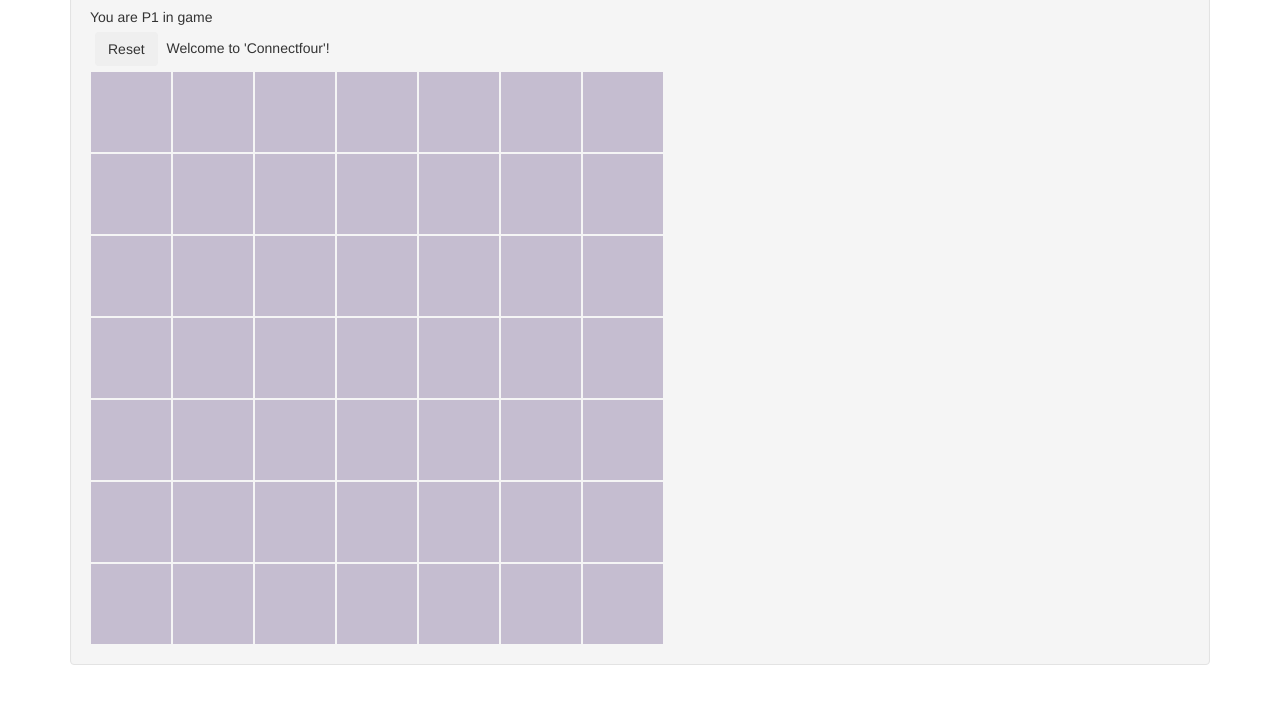
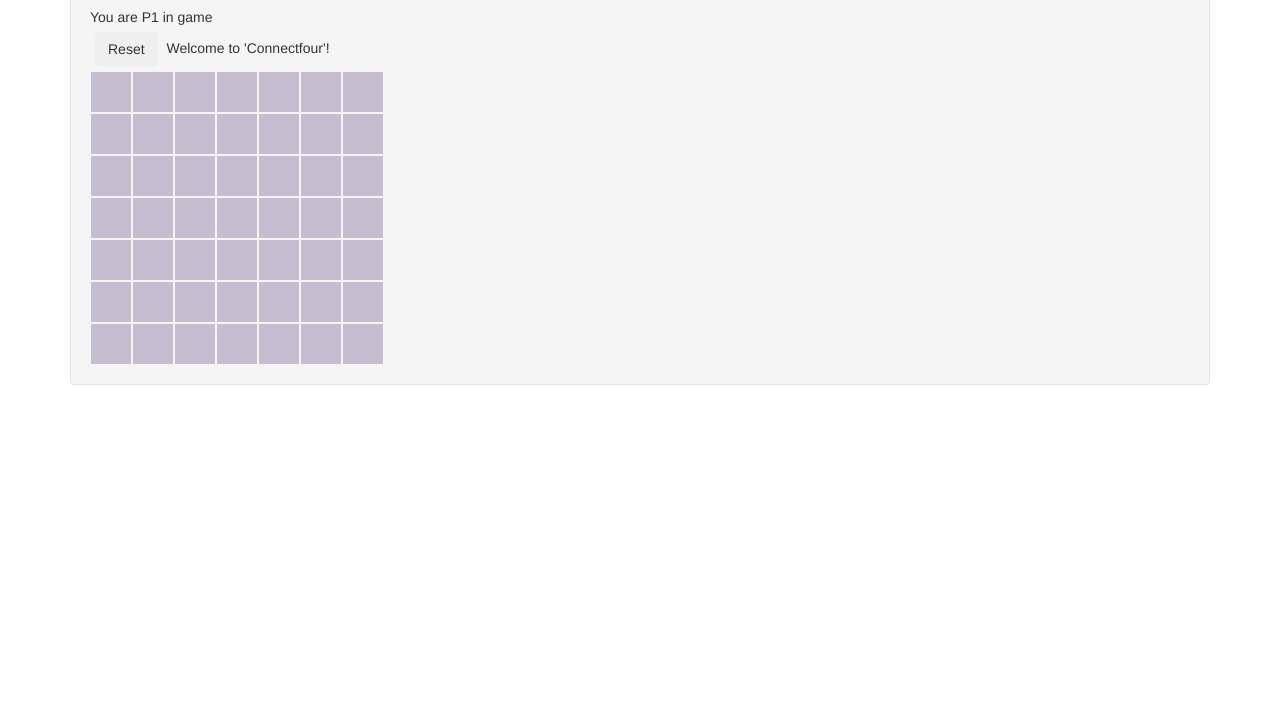
Before and after one commit to sgillis/connect-four, a website: page index.html in a window 1280 px wide. Shown: the part 83-786 px from the top of the page. Drawn offline with nearby package versions, Linux system fonts and the light colour scheme; no server answers.

Commit message:
smaller squares

```diff
--- a/css/grid.css
+++ b/css/grid.css
@@ -1,6 +1,6 @@
-.col-md-3 {
-    height: 80px;
-    width: 80px;
+.col-xs-1 {
+    height: 40px;
+    width: 40px;
     padding: 0;
     background-color: rgba(86,61,123,.3);
     margin: 1px;
--- a/index.html
+++ b/index.html
@@ -19,7 +19,7 @@
         {{ game.gameMessage }}
         <div class="container">
             <div class="row" ng-repeat="y in game.range">
-                <div class="col-md-3" ng-repeat="x in game.range"
+                <div class="col-xs-1" ng-repeat="x in game.range"
                     ng-click="move(game, x, y)"
                     ng-class="{p1: containsPiece(game, 0, x, y),
                                p2: containsPiece(game, 1, x, y)}">
```
